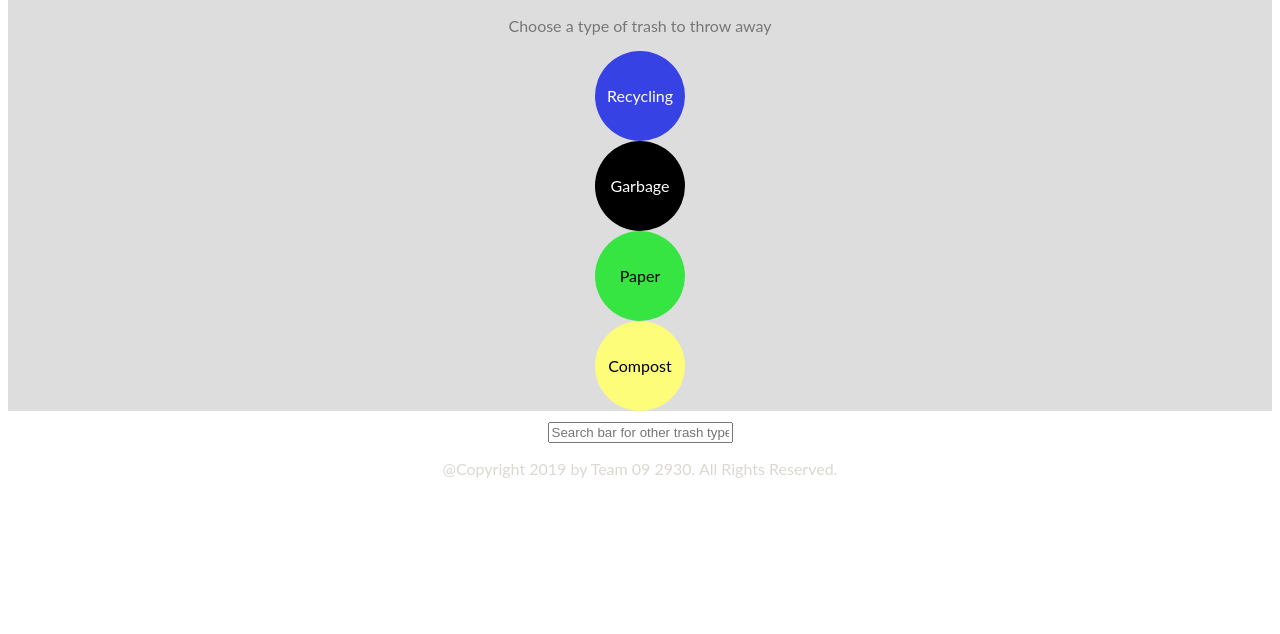
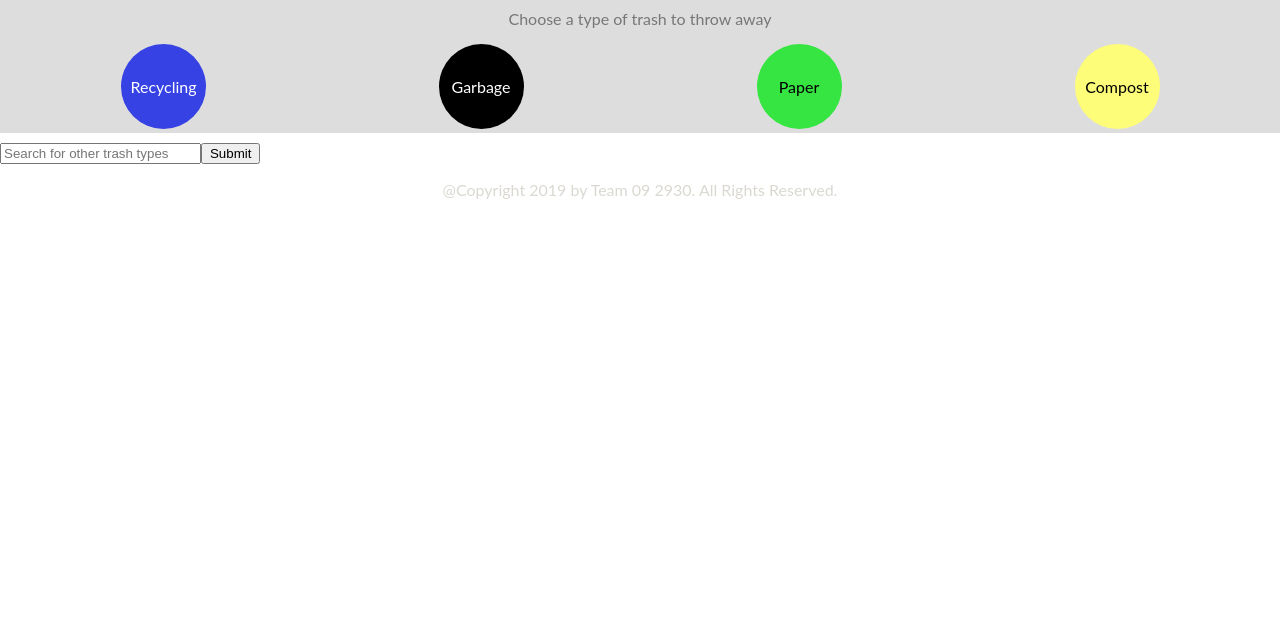
Before and after one commit to A00944299/Team-09-COMP-2930, a plain HTML site: page public/landing.html in a window 1280 px wide. Shown: the part 174-808 px from the top of the page. Drawn offline with Linux system fonts and the light colour scheme.

Commit message:
fixed layout of circle buttons

```diff
--- a/public/CSS/style.css
+++ b/public/CSS/style.css
@@ -5,6 +5,9 @@
 		height: 100%;
 		color: #777;
 	}
+    body {
+        margin: 0;
+    }
 	#top{
 		width: 100%;
         color: #D1C8C8;
@@ -13,14 +16,16 @@
         padding-bottom: 13px;
 	}
 
+    /* Holds the content from the image to the circle buttons */
+
     #content {
-        padding-top: 3px;
+        padding: 4px;
         text-align: center;
         background: #DEDDDD;
     }
     #homepage{
 		float: left;
-        margin-top: 17px;
+        margin-top: 18px;
         margin-left: 10px;
         font-size: 1.1em;
 	}
@@ -31,19 +36,25 @@
         font-size: 1.1em;
     }
 
+    /* Holding the circles */
+
     #row {
-        text-align: center;
-        display: inline-block;
-
+        display: flex;
     }
     .circle {
-        width: 90px;
-        height: 90px;
+        width: 65px;
+        height: 65px;
         border-radius: 50%;
         font-size: 12pt;
-        line-height: 90px;
+        line-height: 65px;
         text-align: center;
-
+    }
+    .col {
+        margin-left: auto;
+        margin-right: auto;
+        display: inline-block;
+        padding: 10px;
+        position: relative;
     }
     .recycle {
         background: #3642E4;
@@ -64,25 +75,19 @@
 
     #searchbar {
         text-align: center;
+        display: flex;
         margin-top: 10px;
     }
+    .bar {
+        width: 260px;
+    }
     .search {
-
+        display: inline-block;
+        width: 200px;
     }
-
-	.middletext {
-		line-height: 300px;
-		vertical-align: middle;
-		text-align: center;
-		color: black;
-	}
-	.textfield {
-		outline: 0;
-		border-width: 0px 0px 1px 0px;
-		border-color: grey;
-		width: 80%;
-		display: inline;
-	}
+    .searchButton {
+        width: 60px;
+    }
 
     .none {
  	  display: none;
--- a/public/landing.html
+++ b/public/landing.html
@@ -10,26 +10,31 @@
 <body>
 	<div id="top">
 		<nav>
-            <li><a href="./landing.html" id="homepage"><img src="../Pictures/Capture.jpg" alt="Trashere"/></a></li>
+            <li><a href="./landing.html" id="homepage"><img src="../Pictures/Capture.png" alt="Trashere"/></a></li>
 			 <li><a href="#point" id="about-us">About Us</a></li>
 		</nav>
 	</div>
 
+    <!-- the middle content box -->
+
     <div id="content">
         <div>
-            <img src="../Pictures/Capture.jpg" alt="TRASHere">
+            <img src="../Pictures/Capture.png" alt="TRASHere">
         </div>
         <p>Choose a type of trash to throw away</p>
         <div id="row">
-            <div class="circle recycle">Recycling</div>
-            <div class="circle garb">Garbage</div>
-            <div class="circle paper">Paper</div>
-            <div class="circle comp">Compost</div>
+            <div class="circle recycle col">Recycling</div>
+            <div class="circle garb col">Garbage</div>
+            <div class="circle paper col">Paper</div>
+            <div class="circle comp col">Compost</div>
         </div>
     </div>
 
-    <div id="searchbar">
-        <input type="text" class="search" placeholder="Search bar for other trash types...">
+    <div id="searchbar" class="bar">
+        <input type="text" class="search" placeholder="Search for other trash types">
+        <button type="submit" class="searchButton" value="Submit">
+            Submit <!-- later put search icon here -->
+        </button>
     </div>
 
 	<!-- footer -->
```
Also changed, not shown: Pictures/Capture.jpg (deleted).
